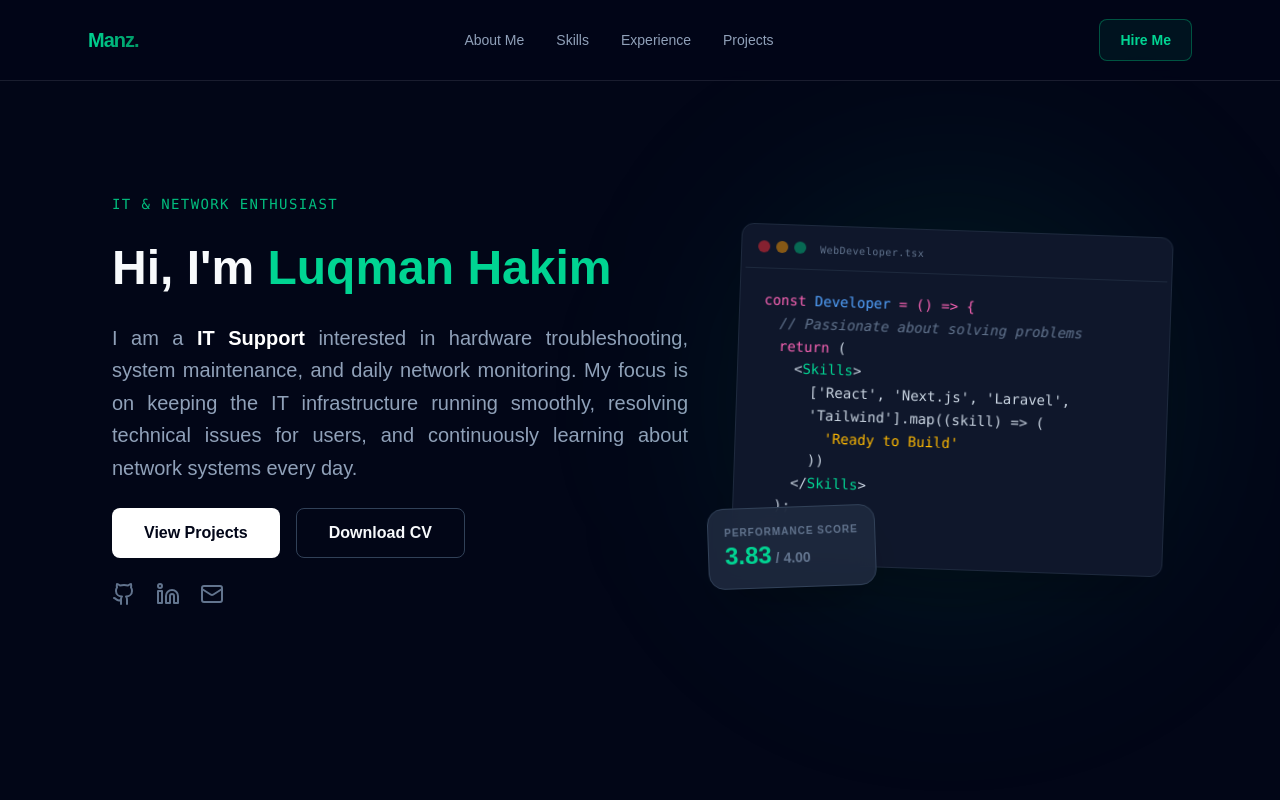
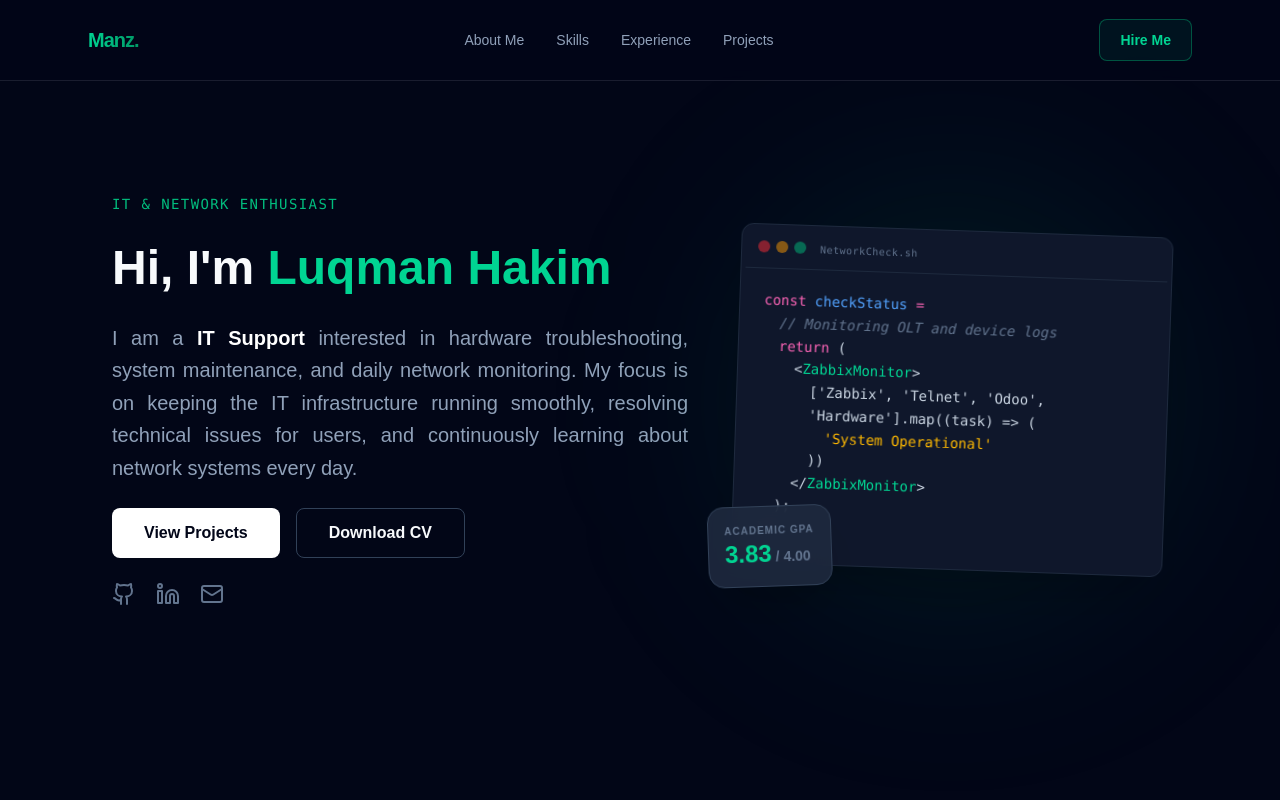
Before and after one commit to Luqman89/luqman-hakim-portofolio, a Next.js app: page / in a window 1280 px wide. Shown: the top 800 px of the page. Built offline with nearby package versions, Linux system fonts and the light colour scheme.

Commit message:
style: replace code window illustration with NOC and network metrics

```diff
--- a/app/components/Hero.tsx
+++ b/app/components/Hero.tsx
@@ -85,38 +85,39 @@ export default function Hero() {
             <div className="w-3 h-3 rounded-full bg-amber-500/50"></div>
             <div className="w-3 h-3 rounded-full bg-emerald-500/50"></div>
             <span className="ml-2 text-[10px] text-slate-500 font-mono tracking-wider">
-              WebDeveloper.tsx
+              NetworkCheck.sh
             </span>
           </div>
 
           <div className="p-5 font-mono text-xs md:text-sm leading-relaxed overflow-hidden">
             <p className="text-pink-400">
-              const <span className="text-blue-400">Developer</span> ={" "}
-              {"() => {"}
+              const <span className="text-blue-400">checkStatus</span> ={" "}
             </p>
 
-            <p className="text-slate-500 ml-4 italic">{`// Passionate about solving problems`}</p>
+            <p className="text-slate-500 ml-4 italic">{`// Monitoring OLT and device logs`}</p>
 
             <p className="text-slate-300 ml-4">
               <span className="text-pink-400">return</span> (
             </p>
 
             <p className="text-slate-300 ml-8">
-              &lt;<span className="text-emerald-400">Skills</span>&gt;
+              &lt;<span className="text-emerald-400">ZabbixMonitor</span>&gt;
             </p>
 
             <p className="text-slate-300 ml-12">
-              {`['React', 'Next.js', 'Laravel', 'Tailwind'].map((skill) => (`}
+              {`['Zabbix', 'Telnet', 'Odoo', 'Hardware'].map((task) => (`}
             </p>
 
             <p className="text-slate-300 ml-16">
-              <span className="text-amber-400">&apos;Ready to Build&apos;</span>
+              <span className="text-amber-400">
+                &apos;System Operational&apos;
+              </span>
             </p>
 
             <p className="text-slate-300 ml-12">{`))`}</p>
 
             <p className="text-slate-300 ml-8">
-              &lt;/<span className="text-emerald-400">Skills</span>&gt;
+              &lt;/<span className="text-emerald-400">ZabbixMonitor</span>&gt;
             </p>
 
             <p className="text-slate-300 ml-4">);</p>
@@ -127,7 +128,7 @@ export default function Hero() {
           {/* Floating Badge */}
           <div className="absolute -bottom-6 -left-6 bg-slate-800/90 backdrop-blur-md border border-slate-700 p-4 rounded-2xl shadow-2xl rotate-[-4deg] group-hover:rotate-0 transition-transform duration-500">
             <p className="text-[10px] text-slate-500 uppercase font-black tracking-widest">
-              Performance Score
+              Academic GPA
             </p>
             <p className="text-2xl font-bold text-emerald-400">
               3.83<span className="text-slate-500 text-sm"> / 4.00</span>
--- a/app/layout.tsx
+++ b/app/layout.tsx
@@ -49,7 +49,7 @@ export const metadata: Metadata = {
   },
   twitter: {
     card: "summary_large_image",
-    title: "Luqman Hakim | Web Developer Portfolio",
+    title: "Luqman Hakim | IT & Network Enthusiast",
     description:
       "Web Developer specializing in Laravel, React, and Modern Web Architecture",
     images: ["/Luqman-Hakim.png"],
```
